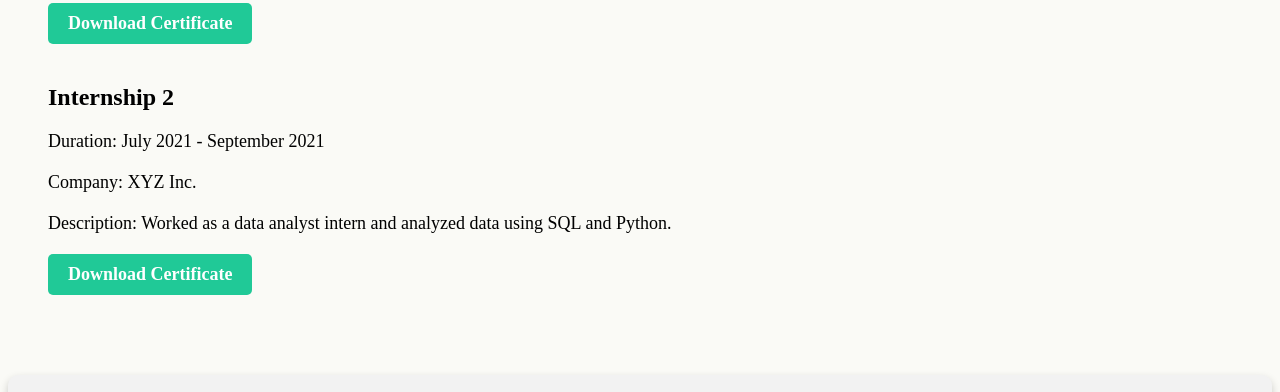
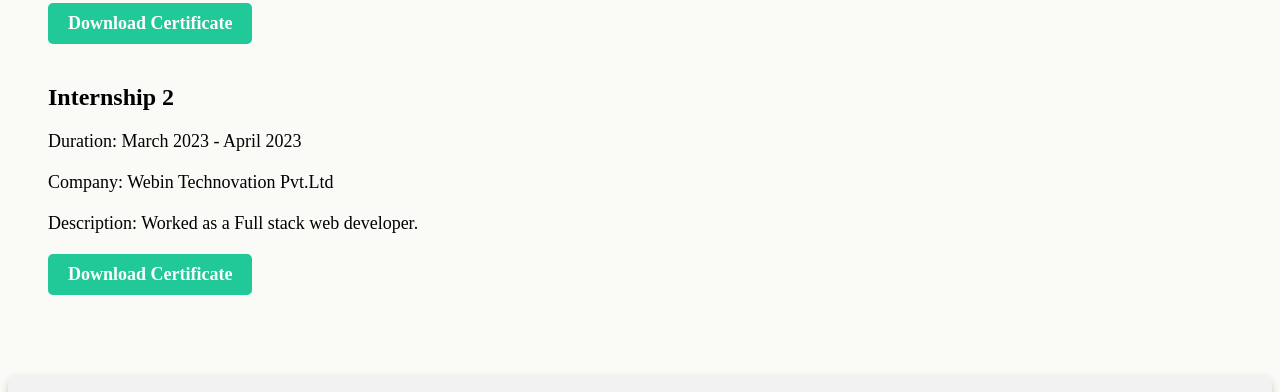
Before and after one commit to sushantsk1/portfolio, a plain HTML site: page index.html in a window 1280 px wide. Shown: the part 2209-2601 px from the top of the page. Drawn offline with nearby package versions, Linux system fonts and the light colour scheme.

Commit message:
Update index.html

```diff
--- a/index.html
+++ b/index.html
@@ -176,10 +176,10 @@
   </div>
   <div class="experience">
     <h3>Internship 2</h3>
-    <p>Duration: July 2021 - September 2021</p>
-    <p>Company: XYZ Inc.</p>
-    <p>Description: Worked as a data analyst intern and analyzed data using SQL and Python.</p>
-    <a href="#" class="btn">Download Certificate</a>
+    <p>Duration: March 2023 - April 2023</p>
+    <p>Company: Webin Technovation Pvt.Ltd </p>
+    <p>Description: Worked as a Full stack web developer.</p>
+    <a href="https://drive.google.com/file/d/1vlSkjxrnkbEFSeVse1cr33KTAz9tmQ08/view?usp=sharing" class="btn">Download Certificate</a>
   </div>
 </div></section>
 
```
